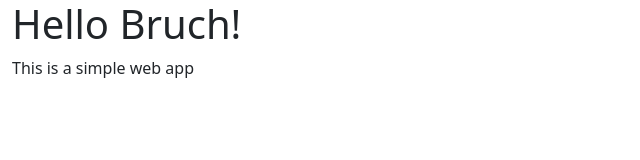
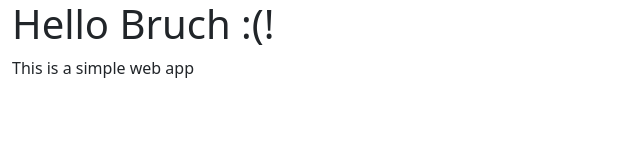
Before and after one commit to MH0LLer/CIDI, a website built with webpack: page src/index.html in a window 1280 px wide. Shown: the full height of the page, 0-640 px from the left. Built offline with nearby package versions, Linux system fonts and the light colour scheme.

Commit message:
test the worklflow2

```diff
--- a/src/index.html
+++ b/src/index.html
@@ -12,7 +12,7 @@
 
     <div class="container-fluid">
       <div class="row">
-        <h1>Hello Bruch!</h1>
+        <h1>Hello Bruch :(!</h1>
         <p>This is a simple web app</p>
       </div>
     </div>
```
